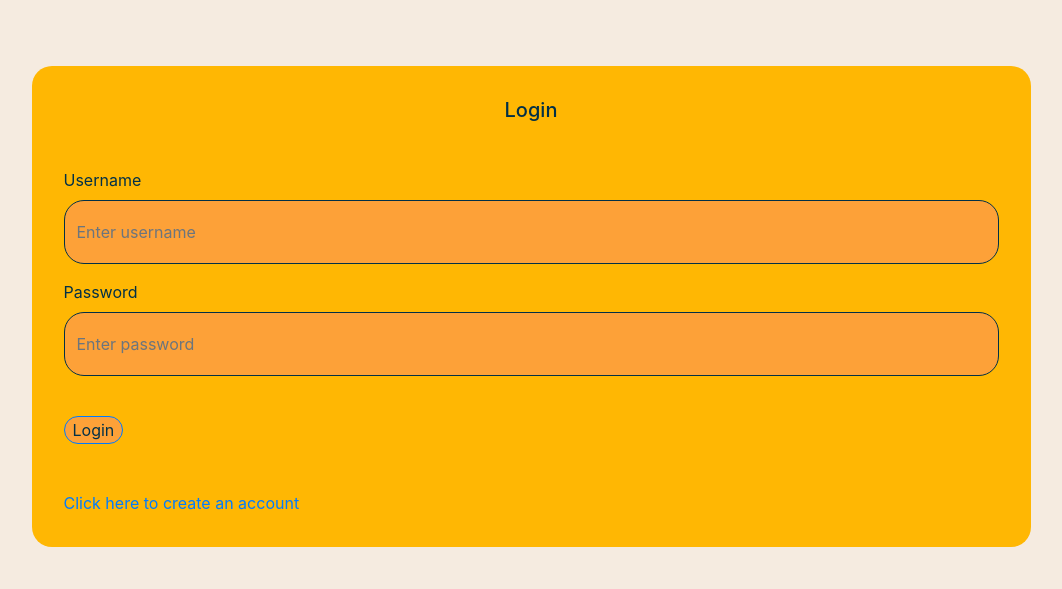
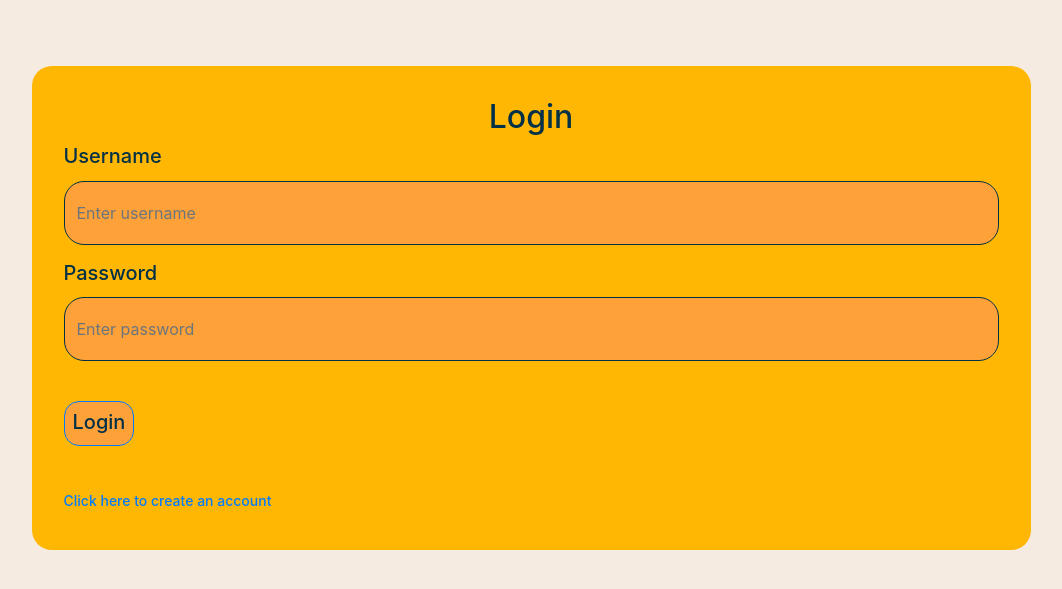
Before and after one commit to dferree/WordOfMouth, a Flask app: page /login in a window 1280 px wide. Shown: the part 85-674 px from the top of the page, without its empty margins (109-1171 px from the left). Run offline with Flask 3, Linux system fonts and the light colour scheme; some libraries are stand-ins or nearby versions.

```diff
--- a/website/templates/login.html
+++ b/website/templates/login.html
@@ -2,9 +2,9 @@
   %}
   <div class="form-container">
   <form method="POST">
-    <h3 align="center">Login</h3>
+    <h2 align="center">Login</h2>
     <div class="form-group">
-      <label for="username">Username</label>
+      <label for="username"><h3>Username</h3></label>
       <input
         type="username"
         class="form-control"
@@ -14,7 +14,7 @@
       />
     </div>
     <div class="form-group">
-      <label for="password">Password</label>
+      <label for="password"><h3>Password</h3></label>
       <input
         type="password"
         class="form-control"
@@ -24,10 +24,10 @@
       />
     </div>
     <br />
-    <button type="submit" class="btn btn-primary">Login</button>
+    <button type="submit" class="btn btn-primary"><h3>Login</h3></button>
   </form>
   <div class="already">
-    <a href="/sign-up">Click here to create an account</a>
+    <a href="/sign-up"><h4>Click here to create an account</h4></a>
   </div>
 </div>
   {% endblock %}
```
Also changed, not shown: website/templates/sign_up.html (+4 -4 lines).
